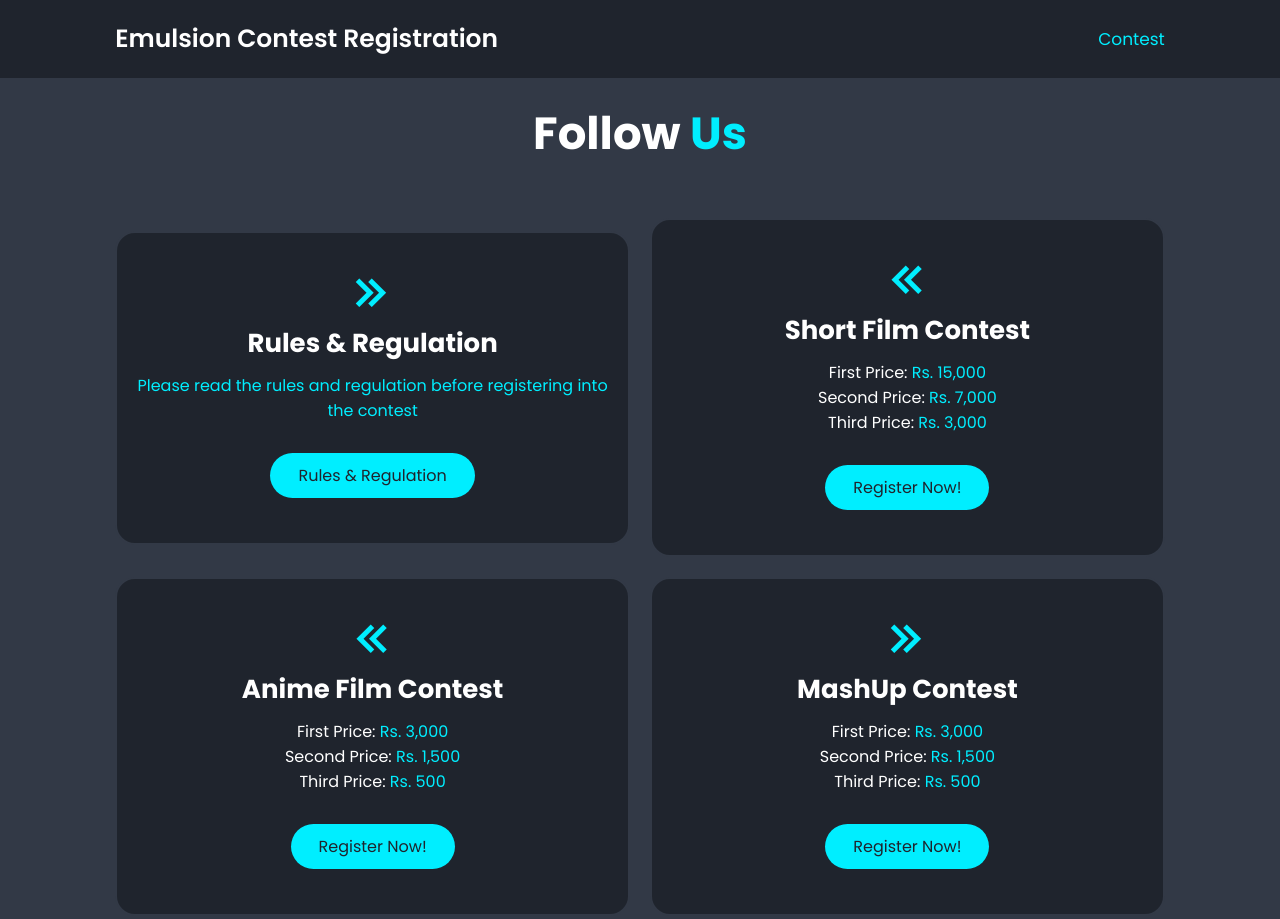
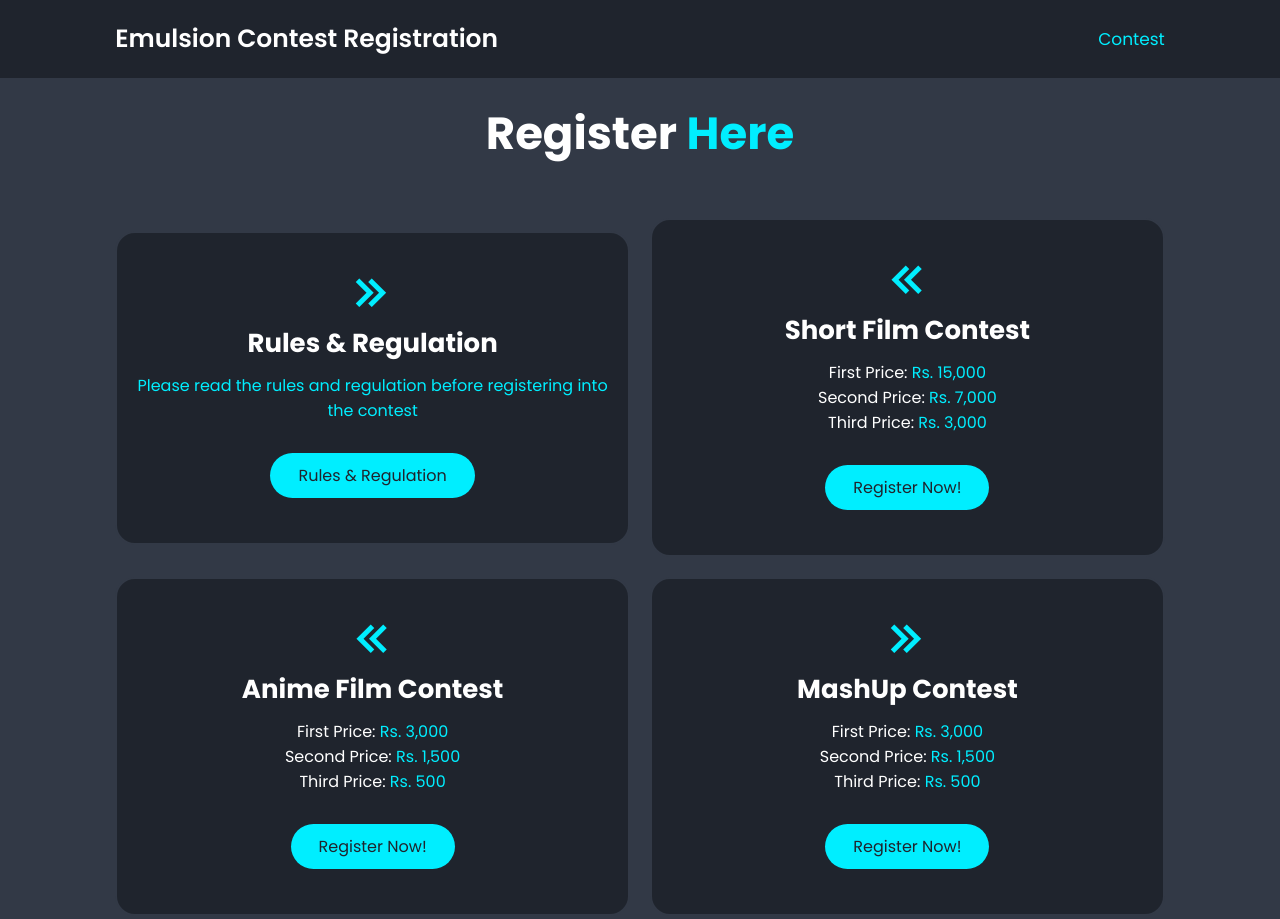
Before and after one commit to AbiXnash/emulsion-contest, a plain HTML site: page index.html in a window 1280 px wide. Shown: the top 919 px of the page. Drawn offline with nearby package versions, Linux system fonts and the light colour scheme.

Commit message:
Update index.html

```diff
--- a/index.html
+++ b/index.html
@@ -26,7 +26,7 @@
     </header>
 
     <section class = "us" id = "us">
-        <h2 class = "heading">Follow <span>Us</span></h2>
+        <h2 class = "heading">Register <span>Here</span></h2>
 
         <div class = "us-container">
 
```
